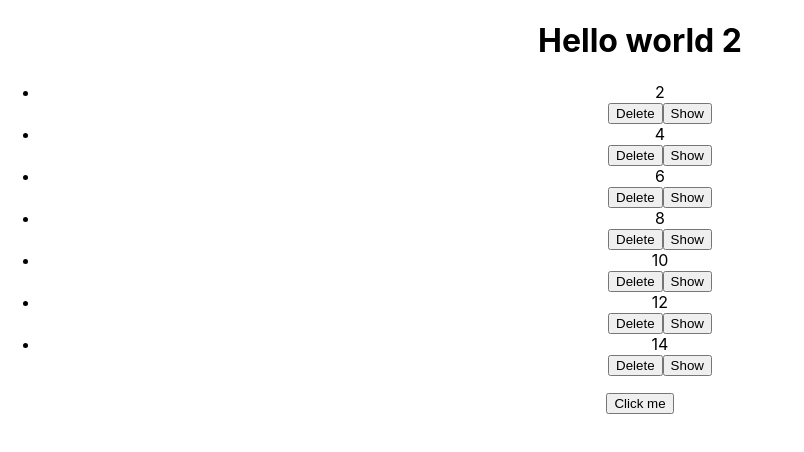
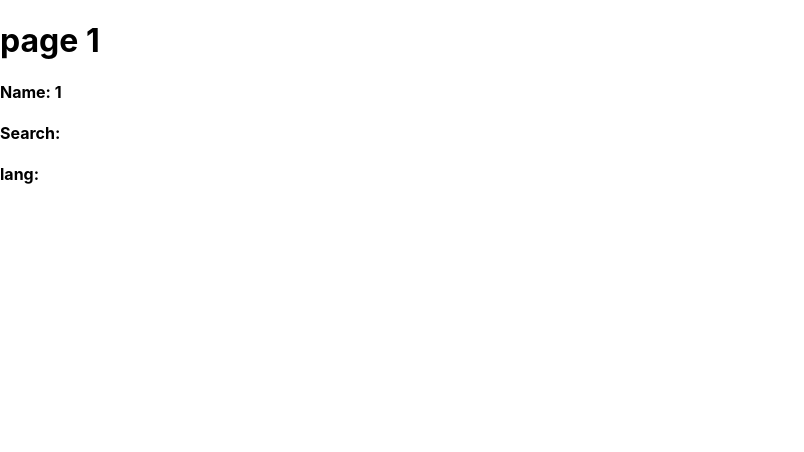
Before and after one commit to f22hd/react-example, a React (Create React App) app: page /page-1/1/view in a window 1280 px wide. Shown: the top 452 px of the page, without its empty margins (0-804 px from the left). Built offline with nearby package versions, Linux system fonts and the light colour scheme.

Commit message:
react router

```diff
--- a/package.json
+++ b/package.json
@@ -8,6 +8,7 @@
     "@testing-library/user-event": "^13.5.0",
     "react": "^18.2.0",
     "react-dom": "^18.2.0",
+    "react-router-dom": "^6.4.4",
     "react-scripts": "5.0.1",
     "web-vitals": "^2.1.4"
   },
--- a/src/App.js
+++ b/src/App.js
@@ -1,14 +1,14 @@
-import logo from './logo.svg';
-import './App.css';
-import { Element,Title } from './Element';
-import { useEffect, useState } from 'react';
+import logo from "./logo.svg";
+import "./App.css";
+import { Element, Title } from "./Element";
+import { useEffect, useState } from "react";
+import { Link, useNavigate } from "react-router-dom";
 
 const name = "Hello world 2";
 
 function App() {
-
-  const [numbers,setNumbers] = useState([1,2,3,4,5,6,7]);
-
+  const [numbers, setNumbers] = useState([1, 2, 3, 4, 5, 6, 7]);
+  const navigate = useNavigate();
   /**
    * - events
    *  - delete item
@@ -17,53 +17,69 @@ function App() {
    * - useEffect
    */
 
-  useEffect( () => {
-    setNumbers( numbers.map(i => i * 2) );
-  },[numbers.length] );
+  useEffect(() => {
+    setNumbers(numbers.map((i) => i * 2));
+  }, [numbers.length]);
 
   // useEffect(() => {
   //   setNumbers(numbers.map(i => i * 2))
   // },[]);
 
   const handleClick = () => {
-    alert('clicked');
-  }
+    alert("clicked");
+  };
 
   const handleItemClicked = () => {
-    alert('handleItemClicked');
+    alert("handleItemClicked");
   };
 
   const deleteItemList = (item) => {
-    const list = numbers.filter(i => {
+    const list = numbers.filter((i) => {
       return i !== item;
     });
 
     setNumbers(list);
     console.log(list);
-  }
+  };
 
   const handleShowItem = (item) => {
     alert(item);
+  };
 
+  const goToPage1 = () => {
+    navigate({
+      pathname: 'page-1',
+      search:'search=react&lang=en'
+    });
   }
 
   return (
     <div className="App">
+      <Link to="/">Homepage</Link> <br />
+      <Link to="page-1">Page 1</Link> <br />
+      <Link to="page-2">Page 2</Link> <br />
+      <Link to="page-5">Example</Link> <br />
+
+      <button type="button" onClick={goToPage1}>Go to Page 1</button>
       <h1>{name}</h1>
       <ul>
-        {numbers.map( (i) => {
-          return <Element
-          key={i} item={i} itemClicked={handleItemClicked} deleteItem={deleteItemList}
-          showItem={handleShowItem}
-
-          />;
+        {numbers.map((i) => {
+          return (
+            <Element
+              key={i}
+              item={i}
+              itemClicked={handleItemClicked}
+              deleteItem={deleteItemList}
+              showItem={handleShowItem}
+            />
+          );
         })}
       </ul>
-      <button type='button' onClick={handleClick}>Click me</button>
-        {/* <Title />
+      <button type="button" onClick={handleClick}>
+        Click me
+      </button>
+      {/* <Title />
         <Element /> */}
-
-
     </div>
   );
 }
--- /dev/null
+++ b/src/Page1.js
@@ -0,0 +1,25 @@
+import { useLocation, useParams } from "react-router-dom"
+
+export const Page1 = () => {
+
+    const {name} = useParams();
+
+    const location = useLocation();
+    console.log(location);
+    const params = new URLSearchParams(location.search);
+
+    const searchVal = params.get('search');
+    const langVal = params.getAll('lang');
+
+    console.log(langVal)
+
+    return (
+        <div>
+            <h1>page 1</h1>
+
+            <h4>Name: {name}</h4>
+            <h4>Search: {searchVal}</h4>
+            <h4>lang: {langVal}</h4>
+        </div>
+    )
+}
--- a/src/index.js
+++ b/src/index.js
@@ -3,11 +3,23 @@ import ReactDOM from 'react-dom/client';
 import './index.css';
 import App from './App';
 import reportWebVitals from './reportWebVitals';
+import { BrowserRouter, Link, Route, Routes } from 'react-router-dom';
+import {Page1} from './Page1';
 
 const root = ReactDOM.createRoot(document.getElementById('root'));
 root.render(
   <React.StrictMode>
-    <App />
+
+   <BrowserRouter>
+      <Routes>
+          <Route path='' element={<App />} />
+          <Route path='page-1/:name/view' element={<Page1 />} />
+          <Route path='page-2' element={<div>Page 2</div>} />
+          <Route path='*' element={<div>Not Found</div>} />
+      </Routes>
+
+   </BrowserRouter>
+
   </React.StrictMode>
 );
 
```
Also changed, not shown: 1 other file (tests, documents, lock files or other folders).
